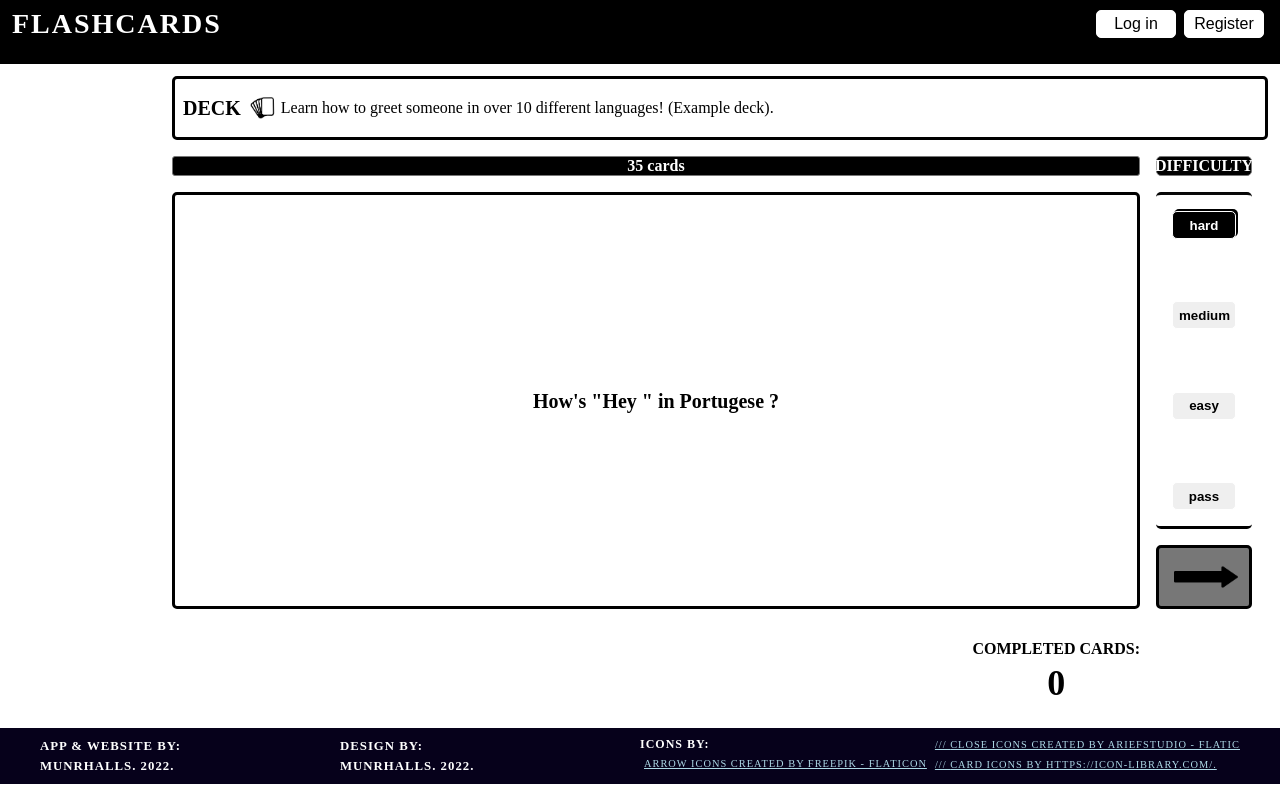
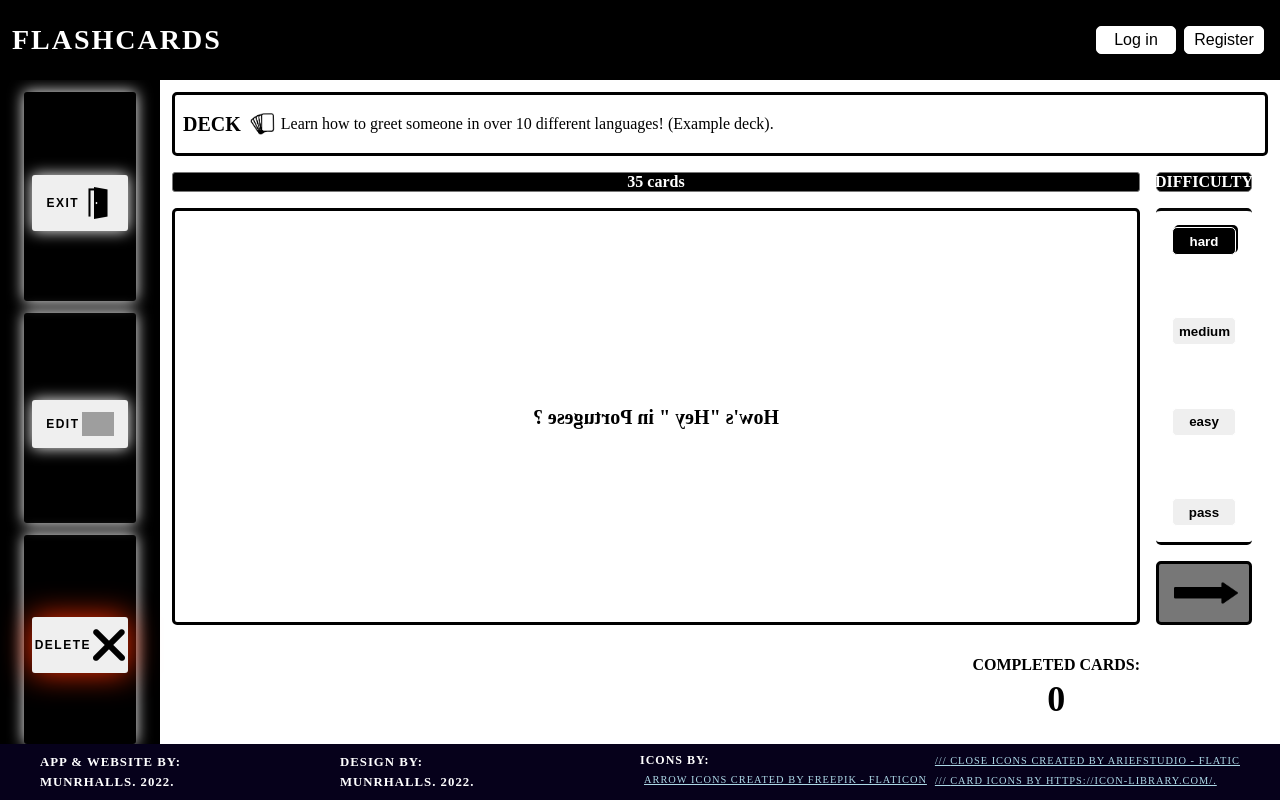
Before and after one commit to munrhalls/Oxus-Flashcards, a React (Create React App) app: page / in a window 1280 px wide. Both pictures are taken after a click on the button "Open deck". Built offline with nearby package versions, Linux system fonts and the light colour scheme; grey boxes are pictures that could not be loaded.

Commit message:
user log in register ue ui

```diff
--- a/src/App.css
+++ b/src/App.css
@@ -1,6 +1,7 @@
 @import './reset.css';
 @import './Header/Header.css';
 @import './Welcome/Welcome.css';
+@import './Flashcards/Flashcard.css';
 @import './Flashcards/Flashcards.css';
 @import './Flashcards/CompletedFlashcards.css';
 @import './Deck/Deck.css';
--- a/src/App.js
+++ b/src/App.js
@@ -441,7 +441,7 @@ function App() {
 
   return (
     <div className="App">
-      <Welcome.Shade />
+      {/* <Welcome.Shade /> */}
       <Header />
       <main className="Main">
         {activeDeckId && (
@@ -454,7 +454,7 @@ function App() {
           </div>
         )}
         <div className="Centerstage">
-          <Welcome.Message />
+          {/* <Welcome.Message /> */}
           {activeDeckId ? (
             <Deck
               activeDeckId={activeDeckId}
--- /dev/null
+++ b/src/Flashcards/Flashcard.css
@@ -0,0 +1,45 @@
+.Flashcard {
+    background-color: #fff;
+    color: #000;
+    flex: 1;
+
+    min-height: 0;
+    border: 3px solid #000;
+    border-radius: 5px;
+    padding: 0.25rem;
+    cursor: pointer;
+    position: relative;
+    z-index: 10;
+
+    display: flex;
+    justify-content: center;
+    align-items: center;
+    font-size: 1.25rem;
+    font-weight: bold;
+    min-width: 100%;
+    max-width: 100%;
+}
+.Flashcard.--unturned {
+    transition: transform 0.5s ease-in;
+    transform: rotateY(-180deg);
+}
+.Flashcard.--turned {
+    transform: rotateY(0deg);
+    transition: transform 0.5s ease-in;
+}
+
+.Flashcard__number {
+    height: 1.25rem;
+    padding: 0.25rem;
+    color: #fff;
+    border: 1px solid #777;
+    border-radius: 3px;
+    text-align: center;
+    display: flex;
+    justify-content: center;
+    align-items: center;
+    font-weight: bold;
+    width: 100%;
+    margin-bottom: 1rem;
+    background-color: #000;
+}
--- a/src/Flashcards/Flashcard.js
+++ b/src/Flashcards/Flashcard.js
@@ -17,7 +17,10 @@ export const Flashcard = ({ flashcard }) => {
     ""
   );
   return (
-    <div className="Flashcard" onClick={() => turn()}>
+    <div
+      className={`Flashcard ${turned ? "--turned" : "--unturned"}`}
+      onClick={() => turn()}
+    >
       {turned ? (
         <>
           <div className="Flashcard__turned">
--- a/src/Flashcards/Flashcards.css
+++ b/src/Flashcards/Flashcards.css
@@ -104,43 +104,8 @@
         flex: 4;
         min-width: 12rem;
     }
-    .Flashcard {
-        background-color: #fff;
-        color: #000;
-        flex: 1;
 
-        min-height: 0;
-        border: 3px solid #000;
-        border-radius: 5px;
-        padding: 0.25rem;
-        cursor: pointer;
-        position: relative;
-        z-index: 10;
 
-        display: flex;
-        justify-content: center;
-        align-items: center;
-        font-size: 1.25rem;
-        font-weight: bold;
-        min-width: 100%;
-        max-width: 100%;
-    }
-    .Flashcard__number {
-        height: 1.25rem;
-        padding: 0.25rem;
-        color: #fff;
-        border: 1px solid #777;
-        border-radius: 3px;
-        text-align: center;
-        display: flex;
-        justify-content: center;
-        align-items: center;
-        font-weight: bold;
-        width: 100%;
-        margin-bottom: 1rem;
-        background-color: #000;
-
-    }
 
     .Flashcards__btns {
         flex: 1;
```
